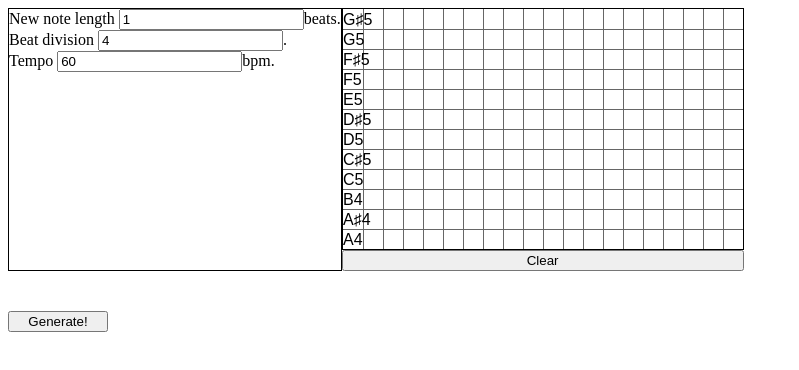
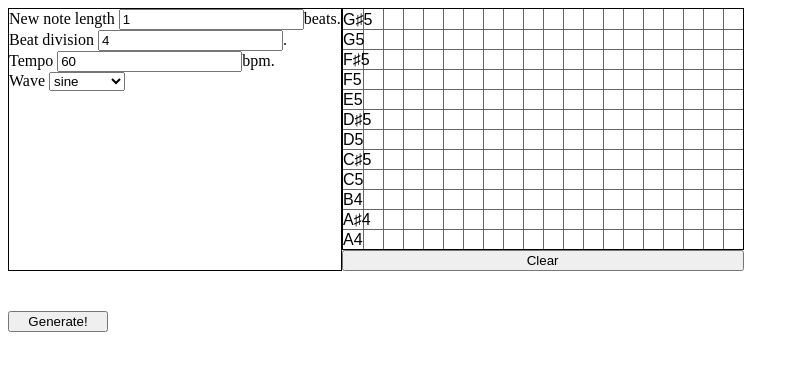
Before and after one commit to Bacorn42/sound-wave-composer, a React (Create React App) app: page / in a window 1280 px wide. Shown: the top 370 px of the page, without its empty margins (0-799 px from the left). Built offline with nearby package versions, Linux system fonts and the light colour scheme.

Commit message:
Implemented more basic waveforms and gave them a color

```diff
--- a/src/App.css
+++ b/src/App.css
@@ -1,3 +1,3 @@
 .app {
-  max-width: 800px;
+  max-width: 1200px;
 }
--- a/src/Note.js
+++ b/src/Note.js
@@ -2,13 +2,14 @@ import { PX_TO_BEAT, PX_TO_TONE } from './constants.js';
 import { toneArray } from './tones.js';
 
 class Note {
-  constructor(x, y, length) {
+  constructor(x, y, length, func) {
     this.x = x;
     this.y = y;
     this.width = PX_TO_BEAT * length;
     this.height = PX_TO_TONE;
     this.tuningOffset = 0;
     this.length = length;
+    this.func = func;
   }
 
   getX() {
--- a/src/components/roll/Display.js
+++ b/src/components/roll/Display.js
@@ -3,6 +3,7 @@ import './Display.css';
 import DisplaySettings from './DisplaySettings.js';
 import NoteSettings from './NoteSettings.js';
 import Note from '../../Note.js';
+import noteColors from '../../noteColors.js';
 import { toneNames } from '../../tones.js';
 import { PX_TO_BEAT, PX_TO_TONE } from '../../constants.js';
 
@@ -18,6 +19,7 @@ function Display({ notes, setNotes, tempo, setTempo }) {
   const [ctrlDown, setCtrlDown] = useState(false);
   const [newNoteLength, setNewNoteLength] = useState(1);
   const [beatDivision, setBeatDivision] = useState(4);
+  const [waveFunction, setWaveFunction] = useState('sine');
 
   const draw = () => {
     const ctx = canvas.current.getContext('2d');
@@ -37,8 +39,8 @@ function Display({ notes, setNotes, tempo, setTempo }) {
       ctx.lineTo(PX_TO_BEAT/beatDivision * i + 0.5, HEIGHT);
       ctx.stroke();
     }
-    ctx.fillStyle = '#ccc';
     for(const note of notes) {
+      ctx.fillStyle = noteColors[note.func];
       ctx.fillRect(note.getX() + 2, note.getY() + 2, note.width - 3, note.height - 3);
       ctx.strokeStyle = (selectedNotes.includes(note)) ? '#900' : '#666';
       ctx.lineWidth = 2;
@@ -66,7 +68,7 @@ function Display({ notes, setNotes, tempo, setTempo }) {
     }
     const snapX = Math.floor((coords.x)/(PX_TO_BEAT/beatDivision)) * (PX_TO_BEAT/beatDivision);
     const snapY = Math.floor((coords.y)/WIDTH_UNITS) * WIDTH_UNITS;
-    setNotes([...notes, new Note(snapX, snapY, newNoteLength)])
+    setNotes([...notes, new Note(snapX, snapY, newNoteLength, waveFunction)])
     setSelectedNotes([]);
     draw();
   }
@@ -100,7 +102,7 @@ function Display({ notes, setNotes, tempo, setTempo }) {
   }
 
   const deleteNotes = () => {
-    setNotes(notes.filter(note => selectedNotes.includes(note)));
+    setNotes(notes.filter(note => !selectedNotes.includes(note)));
     setSelectedNotes([]);
   }
 
@@ -116,12 +118,16 @@ function Display({ notes, setNotes, tempo, setTempo }) {
     setTempo(val);
   }
 
+  const waveFunctionHandler = (val) => {
+    setWaveFunction(val);
+  }
+
   useEffect(() => draw());
 
   return (
     <div className="display">
       <DisplaySettings setNewNoteLength={newNoteLengthHandler} setBeatDivision={beatDivisionHandler}
-                       setTempo={tempoHandler}></DisplaySettings>
+                       setTempo={tempoHandler} setWaveFunction={waveFunctionHandler}></DisplaySettings>
       <div className="display-canvas">
         <canvas ref={canvas} width={WIDTH} height={HEIGHT} tabIndex="0"
                 onClick={clickHandler} onKeyDown={keyDownHandler} onKeyUp={keyUpHandler}></canvas>
--- a/src/components/roll/DisplaySettings.js
+++ b/src/components/roll/DisplaySettings.js
@@ -1,10 +1,12 @@
 import React, { useState } from 'react';
+import * as waveFunctions from '../../waves/waveFunctions.js';
 import './DisplaySettings.css';
 
-function DisplaySettings({ setNewNoteLength, setBeatDivision, setTempo }) {
+function DisplaySettings({ setNewNoteLength, setBeatDivision, setTempo, setWaveFunction }) {
   const [noteLength, setNoteLength] = useState(1);
   const [beats, setBeats] = useState(4);
   const [bpm, setBpm] = useState(60);
+  const [func, setFunc] = useState('sine');
 
   const noteLengthHandler = (e) => {
     const val = e.target.value;
@@ -24,11 +26,20 @@ function DisplaySettings({ setNewNoteLength, setBeatDivision, setTempo }) {
     setTempo(val);
   }
 
+  const waveHandler = (e) => {
+    const val = e.target.value;
+    setFunc(val);
+    setWaveFunction(val);
+  }
+
   return (
     <div className="display-settings">
       New note length <input value={noteLength} onChange={noteLengthHandler}></input>beats.<br />
       Beat division <input value={beats} onChange={beatsHandler}></input>.<br />
-      Tempo <input value={bpm} onChange={bpmHandler}></input>bpm.
+      Tempo <input value={bpm} onChange={bpmHandler}></input>bpm.<br />
+      Wave <select value={func} onChange={waveHandler}>
+        {Object.keys(waveFunctions).map(x => <option value={x} key={x}>{x}</option>)}
+      </select>
     </div>
   );
 }
--- a/src/components/roll/Generator.js
+++ b/src/components/roll/Generator.js
@@ -1,6 +1,7 @@
 import React, { useState } from 'react';
 import './Generator.css';
-import { getTone } from '../../waves/sine/tones.js';
+import generateTone from '../../waves/generateTone.js';
+import * as waveFunctions from '../../waves/waveFunctions.js';
 import getWAV from '../../wav/WAVWriter.js';
 import { SAMPLES, VOLUME } from '../../constants.js';
 
@@ -14,7 +15,7 @@ function Generator({ notes, tempo }) {
       const arr = new Array(SIZE).fill(0);
       for(const note of notes) {
         const offset = note.getOffset() / (tempo/60);
-        const wave = getTone(note.getTone(), note.getLength() / (tempo/60));
+        const wave = generateTone(note.getTone(), note.getLength() / (tempo/60), waveFunctions[note.func]);
         for(let i = 0; i < wave.length; i++) {
           const arrIndex = Math.floor(SAMPLES * 2 * offset) + i;
           arr[arrIndex] += wave[i];
--- /dev/null
+++ b/src/noteColors.js
@@ -0,0 +1,11 @@
+import * as waveFunctions from './waves/waveFunctions.js';
+
+const colors = ['#0c0', '#c00', '#cc0', '#00c'];
+const waveNames = Object.keys(waveFunctions);
+const noteColors = {};
+
+for(let i = 0; i < colors.length; i++) {
+  noteColors[waveNames[i]] = colors[i];
+}
+
+export default noteColors;
--- /dev/null
+++ b/src/waves/generateTone.js
@@ -0,0 +1,12 @@
+import { SAMPLES, VOLUME } from '../constants.js';
+
+function generateTone(freq, length, func) {
+  const arr = []
+  for(let i = 0; i < SAMPLES * length; i++) {
+      const val = Math.floor(func(freq, i/SAMPLES) * VOLUME);
+      arr.push(val, val);
+  }
+  return arr;
+}
+
+export default generateTone;
--- a/src/waves/sine/tones.js
+++ /dev/null
@@ -1,11 +0,0 @@
-import { SAMPLES, VOLUME } from '../../constants.js';
-
-export function getTone(freq, length) {
-  const arr = []
-  for(let i = 0; i < SAMPLES * length; i++) {
-      const val = Math.floor(Math.sin(freq * 2 * Math.PI * (i/SAMPLES)) * VOLUME);
-      arr.push(val);
-      arr.push(val);
-  }
-  return arr;
-}
--- /dev/null
+++ b/src/waves/waveFunctions.js
@@ -0,0 +1,7 @@
+export const sine = (freq, t) => Math.sin(2 * Math.PI * freq * t);
+
+export const square = (freq, t) => Math.sign(sine(freq, t));
+
+export const sawtooth = (freq, t) => 2 * (t * freq - Math.floor(1/2 + t * freq));
+
+export const triangle = (freq, t) => 2 * Math.abs(sawtooth(freq, t)) - 1;
```
